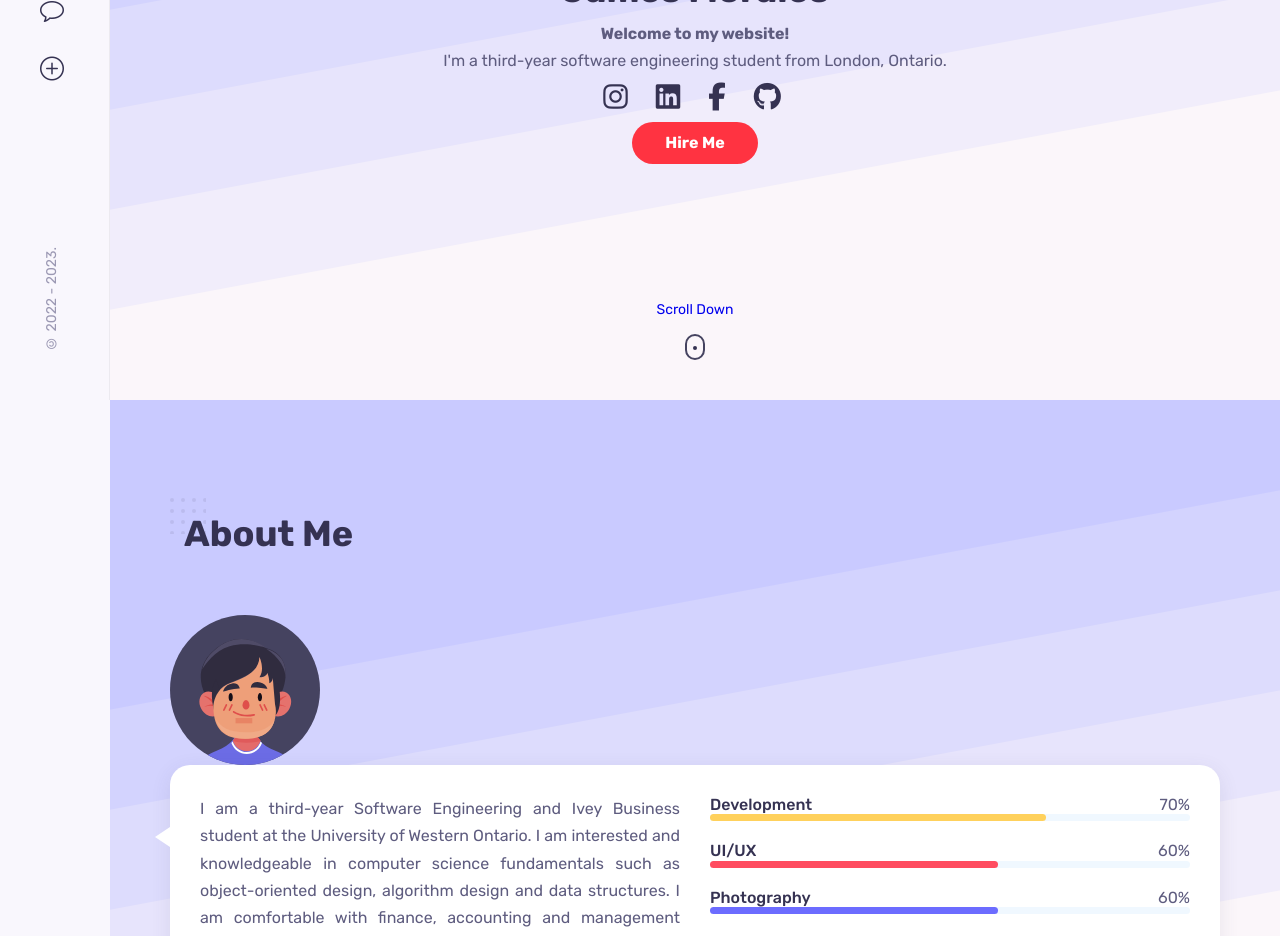
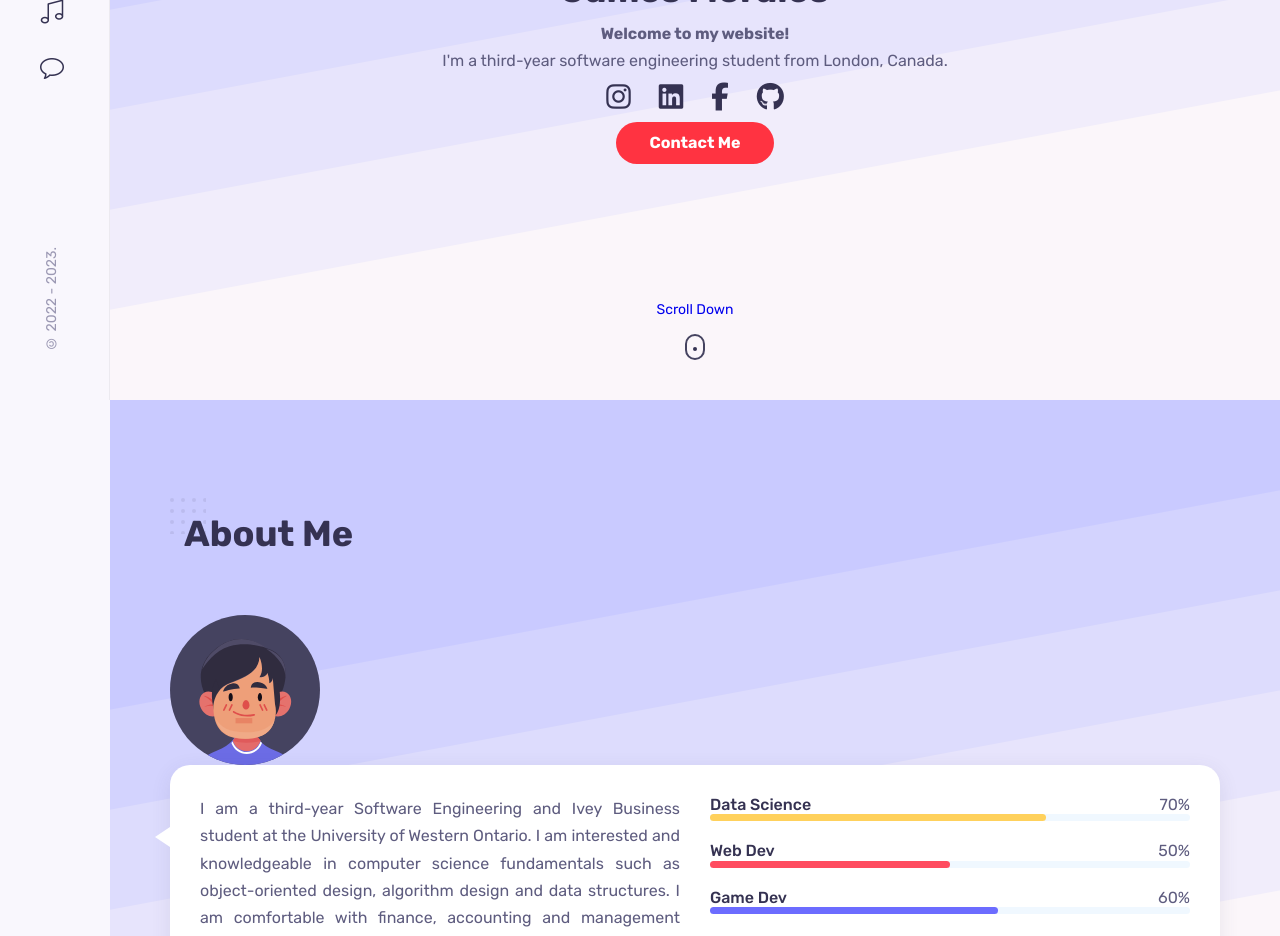
Before and after one commit to jamesmoraless/jamesmoraless.github.io, a React (Create React App) app: page / in a window 1280 px wide. Shown: the part 400-1336 px from the top of the page. Built offline with nearby package versions, Linux system fonts and the light colour scheme.

Commit message:
added music and CV

```diff
--- a/src/App.js
+++ b/src/App.js
@@ -4,7 +4,7 @@ import Home from './components/home/Home';
 import About from './components/about/About';
 import Resume from './components/resume/Resume';
 import Contact from './components/contact/Contact';
-import More from './components/more/More';
+import Music from './components/music/Music';
 
 
 function App() {
@@ -15,8 +15,8 @@ function App() {
         <Home />
         <About />
         <Resume />
+        <Music />
         <Contact />
-        <More />
       </main>
     </>
   );
--- a/src/components/about/About.jsx
+++ b/src/components/about/About.jsx
@@ -2,6 +2,7 @@ import React from 'react';
 import "./about.css";
 import Image from "../../assets/avatar-2.svg";//Must change avatar-2
 import AboutBox from "./AboutBox";
+import CV from "../../assets/Morales_James_Resume - Copy.pdf"
 
 const About = () => {
     return (
@@ -19,14 +20,14 @@ const About = () => {
                         I am comfortable with finance, accounting and management fundamentals.
                         I strive to become a well-rounded software engineer and hope that you enjoy my website!
                         </p>
-                        <a href="" className="btn">Download My CV</a>
+                        <a href={CV} download="James_Morales_CV" className="btn">Download My CV</a>
                     </div>
 
                     <div className="about_skills grid">
 
                         <div className="skills_data">
                             <div className="skills_title">
-                                <h3 className="skills_name">Development</h3>
+                                <h3 className="skills_name">Data Science</h3>
                                 <span className="skills_number">70%</span>
                             </div>
                             <div className="skills_bar">
@@ -36,8 +37,8 @@ const About = () => {
 
                         <div className="skills_data">
                             <div className="skills_title">
-                                <h3 className="skills_name">UI/UX</h3>
-                                <span className="skills_number">60%</span>
+                                <h3 className="skills_name">Web Dev</h3>
+                                <span className="skills_number">50%</span>
                             </div>
                             <div className="skills_bar">
                                 <span className="skills_percentage ui_design"></span>
@@ -46,7 +47,7 @@ const About = () => {
 
                         <div className="skills_data">
                             <div className="skills_title">
-                                <h3 className="skills_name">Photography</h3>
+                                <h3 className="skills_name">Game Dev</h3>
                                 <span className="skills_number">60%</span>
                             </div>
                             <div className="skills_bar">
--- a/src/components/about/AboutBox.jsx
+++ b/src/components/about/AboutBox.jsx
@@ -8,7 +8,7 @@ const AboutBox = () => {
 
                 <div>
                     <h3 className="about_title">18</h3>
-                    <span className="about_subtitle">Projects Completed</span>
+                    <span className="about_subtitle">Projects Completed on Github</span>
                 </div>
 
             </div>
--- a/src/components/about/about.css
+++ b/src/components/about/about.css
@@ -70,7 +70,7 @@
 }
 
 .ui_design {
-    width: 60%;
+    width: 50%;
     background-color: rgb(255, 76, 96) ;
 }
 
--- a/src/components/home/Home.jsx
+++ b/src/components/home/Home.jsx
@@ -10,11 +10,11 @@ const Home = () => {
             <div className="intro">
                 <img src={Me} alt="avatar" className="home_img" />
                 <h1 className="home_name">James Morales</h1>
-                <span className="home_education"><b>Welcome to my website!</b> <br></br>I'm a third-year software engineering student from London, Ontario. </span>
+                <span className="home_education"><b>Welcome to my website!</b> <br></br>I'm a third-year software engineering student from London, Canada. </span>
 
                 <HeaderSocials />
 
-                <a href="#contact" className="btn">Hire Me</a>
+                <a href="#contact" className="btn">Contact Me</a>
                 <ScrollDown />
             </div>
         </section>
--- a/src/components/home/home.css
+++ b/src/components/home/home.css
@@ -24,7 +24,7 @@
 .home_socials {
     display: flex;
     column-gap: 1.75rem;
-    margin-left: 10rem;
+    margin-left: 10.25rem;
 }
 
 .home_social-link {
--- a/src/components/more/More.jsx
+++ /dev/null
@@ -1,13 +0,0 @@
-import React from 'react';
-import  "./more.css";
-
-const More = () => {
-    return (
-        <section className="more container section" id='more'>
-
-
-        </section>
-    )
-}
-
-export default More
--- /dev/null
+++ b/src/components/music/Music.jsx
@@ -0,0 +1,15 @@
+import React from 'react';
+import  "./music.css";
+
+const Music = () => {
+    return (
+        <section className="more container section" id='more'>
+            <h2 className="section_title">What I Listen To</h2>
+            <iframe src="https://open.spotify.com/embed/playlist/7efziCcJHXFXcNrG2ApGxm?utm_source=generator&theme=0" className='music_frame'></iframe>
+
+
+        </section>
+    )
+}
+
+export default Music
--- /dev/null
+++ b/src/components/music/music.css
@@ -0,0 +1,7 @@
+.music_frame {
+    width: 100%;
+    height: 25rem;
+    display: flex;
+    box-shadow: var(--shadow);
+    border-radius: 12px;
+}
--- a/src/components/sidebar/Sidebar.jsx
+++ b/src/components/sidebar/Sidebar.jsx
@@ -30,15 +30,17 @@ const Sidebar = () => {
                             </a>
                         </li>
 
+
+
                         <li className="nav_item">
-                            <a href="#contact" className="nav_link">
-                            <i className="icon-bubble"></i>
+                            <a href="#more" className="nav_link">
+                            <i className="icon-music-tone-alt"></i>
                             </a>
                         </li>
 
                         <li className="nav_item">
-                            <a href="#more" className="nav_link">
-                            <i className="icon-plus"></i>
+                            <a href="#contact" className="nav_link">
+                            <i className="icon-bubble"></i>
                             </a>
                         </li>
 
```
Also changed, not shown: src/components/more/more.css (deleted), 1 other file (tests, documents, lock files or other folders).
